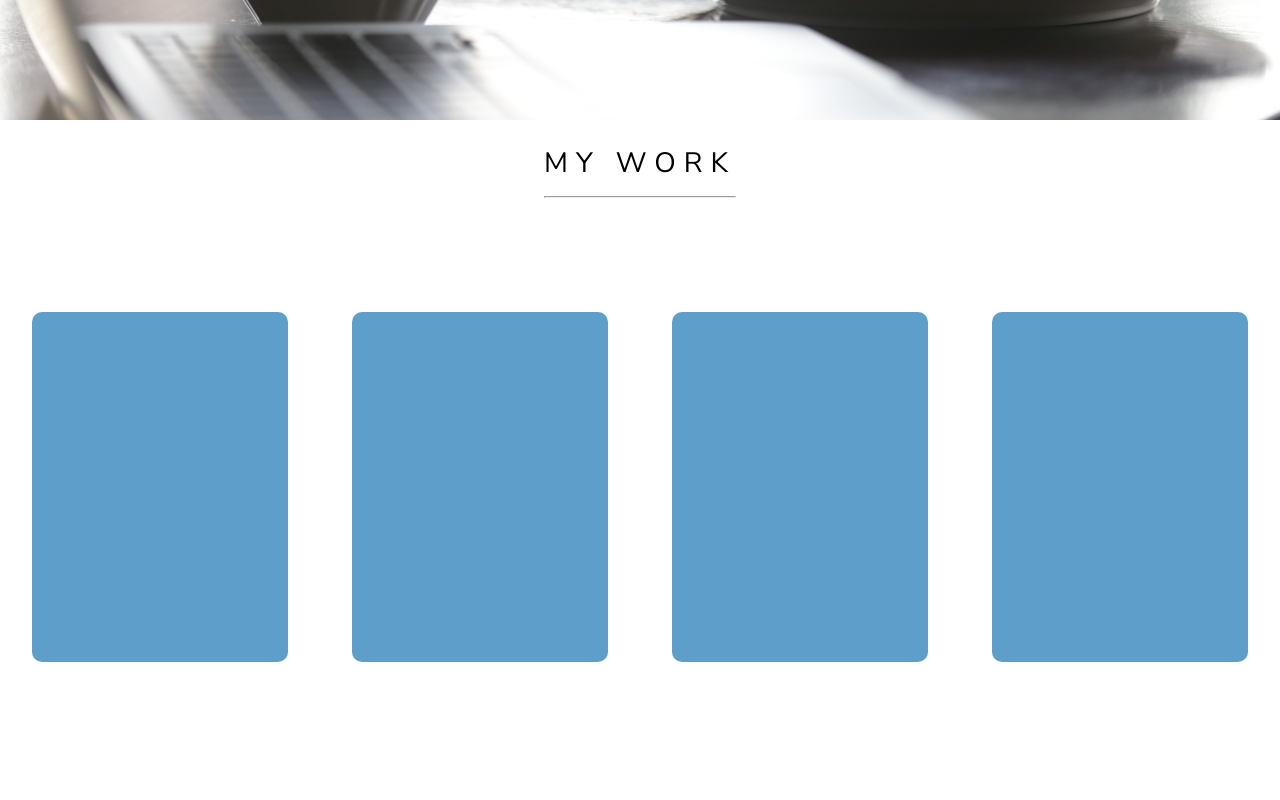
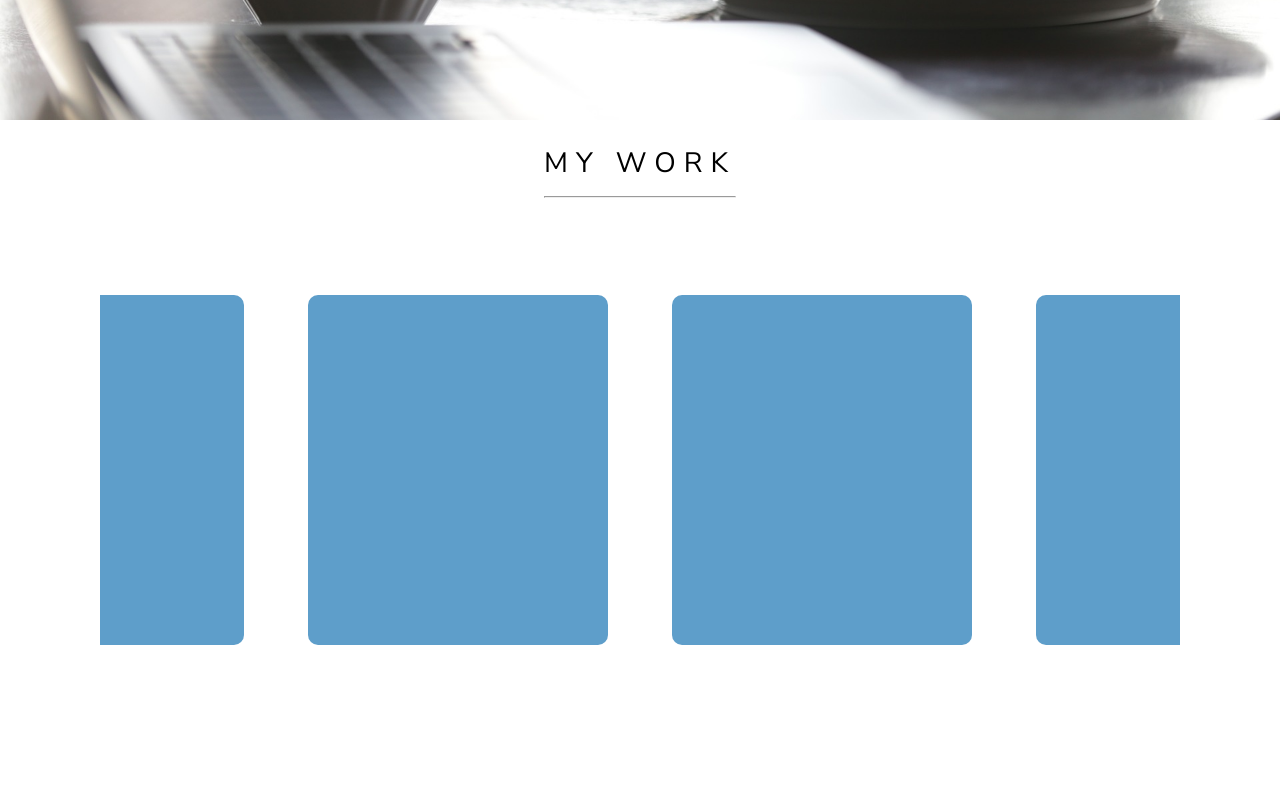
Before and after one commit to jbimagine/coffee-and-code, a React (Create React App) app: page / in a window 1280 px wide. Shown: the part 680-1480 px from the top of the page. Built offline with nearby package versions, Linux system fonts and the light colour scheme.

Commit message:
Start implementation of gallery

```diff
--- a/src/components/MyWork.js
+++ b/src/components/MyWork.js
@@ -44,15 +44,16 @@ class MyWork extends Component {
             <ContentHeader title ='My Work' underline = {true}/>
 
         </MyWorkTitleContainer>
-        <div style = {{overflow:'hidden' }}>
-
-            <div style = {{ display:'flex', justifyContent:'center', marginTop:'100px', overflow:'auto' }} >
+        <div style = {{overflow:'hidden', display:'flex',  alignItems:'center', height:'100%', position:'absolute', maxWidth:'100%' }}>
+        <div style = {{ background:'white', zIndex:'3', height:'100%', position:'absolute', width:'100px', backgroundColor:'#FFF' }} ></div>
+            <div style = {{ display:'flex', justifyContent:'center', overflow:'hidden', gridColumn:'2',  position:'relative' }} >
                 {
                 this.state.myWorkItems.map( ( value, index ) =>
-                        <div style = {{ backgroundColor:'rgb(94,158,202)', height: '350px', width: '300px', display:'grid',margin:'0 32px', borderRadius:'10px', }}></div>
+                        <div  key = { index } style = {{ backgroundColor:'rgb(94,158,202)', height: '350px', width: '300px', display:'grid',margin:'0 32px', borderRadius:'10px', flexShrink:'0' }}></div>
                 )
                 }
             </div>
+            <div style = {{ background:'white', zIndex:'3', height:'100%', position:'absolute', width:'100px', backgroundColor:'#FFF', right:'0' }} ></div>
         </div>
     </MyWorkContainer>
 
--- a/src/styled-components/MyWork_Styles.js
+++ b/src/styled-components/MyWork_Styles.js
@@ -4,12 +4,15 @@ import styled from 'styled-components';
 export const MyWorkContainer = styled.div `
     height:calc(100vh - 100px);
     background:#fff;
+    position:relative;
 `;
 
 export const MyWorkTitleContainer = styled.div `
     display:grid;
     justify-content:center;
     padding-top: 24px;
+    position:absolute;
+    width:100%;
 `
 
 export const MyWorkTitle = styled.div `
```
